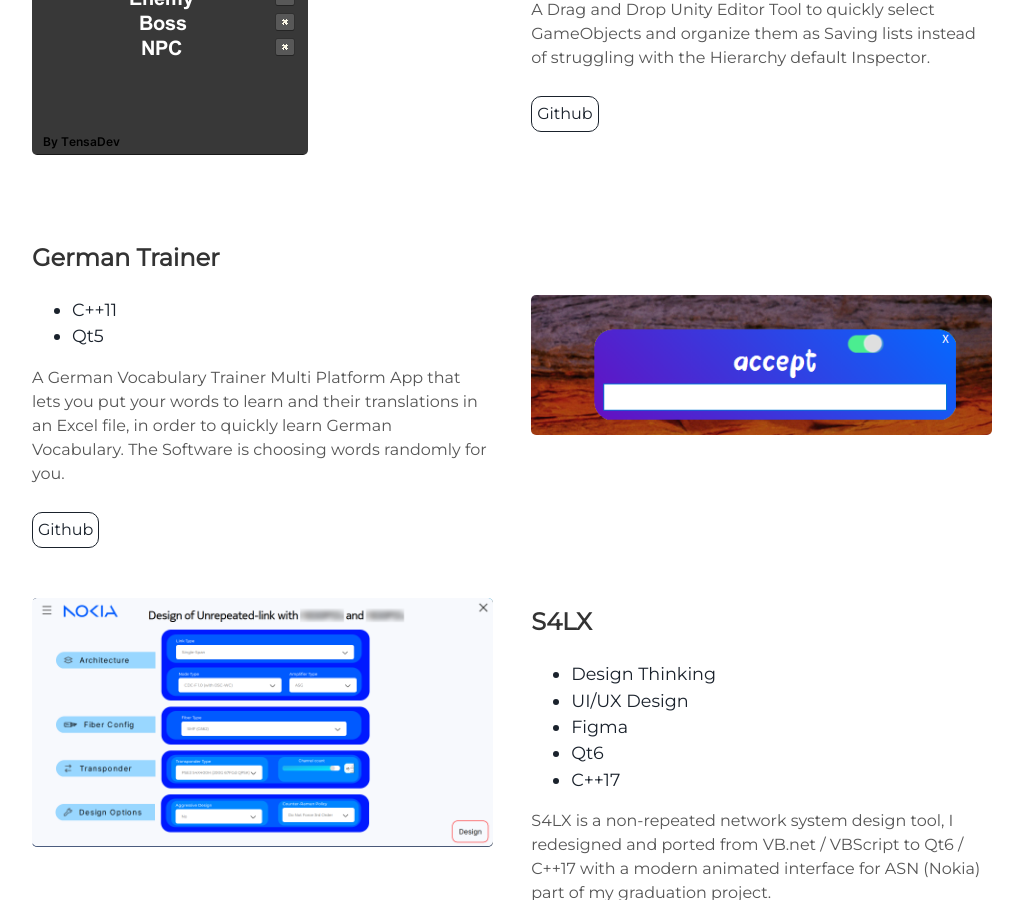
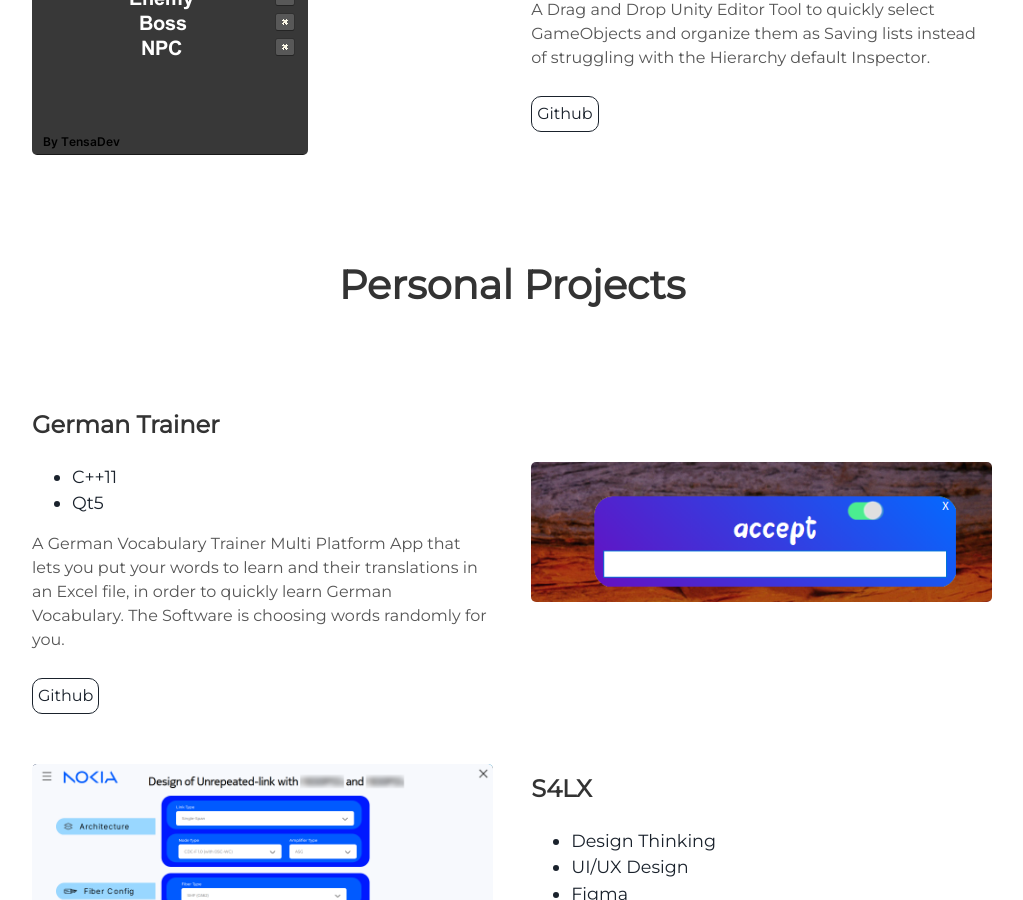
Before and after one commit to RedaMazoz/redamazoz.github.io, a Jekyll site: the page built from index.html, in a window 1280 px wide and 900 px high, scrolled down 4121 px. Shown: the whole window, without its empty margins (128-1151 px from the left). Built offline with Jekyll 4.4.1, drawn with Linux system fonts in a browser that asks for light colours; some web fonts are replaced.

Commit message:
add personal projects title projects.html

```diff
--- a/_includes/projects.html
+++ b/_includes/projects.html
@@ -63,6 +63,9 @@
     <a class="project-link" href="https://github.com/RedaMazoz/Workshop">Github</a>
   </div>
 </div>
+<div class="user-details">
+  <h1> Personal Projects </h1>
+</div>
 <div class="user-projects">
   <div class="images-right">
     <img style="margin-top: 100px; " alt="germantrainer" src="{{ "/assets/img/germantrainer.png" | prepend: site.baseurl }}" />
```
